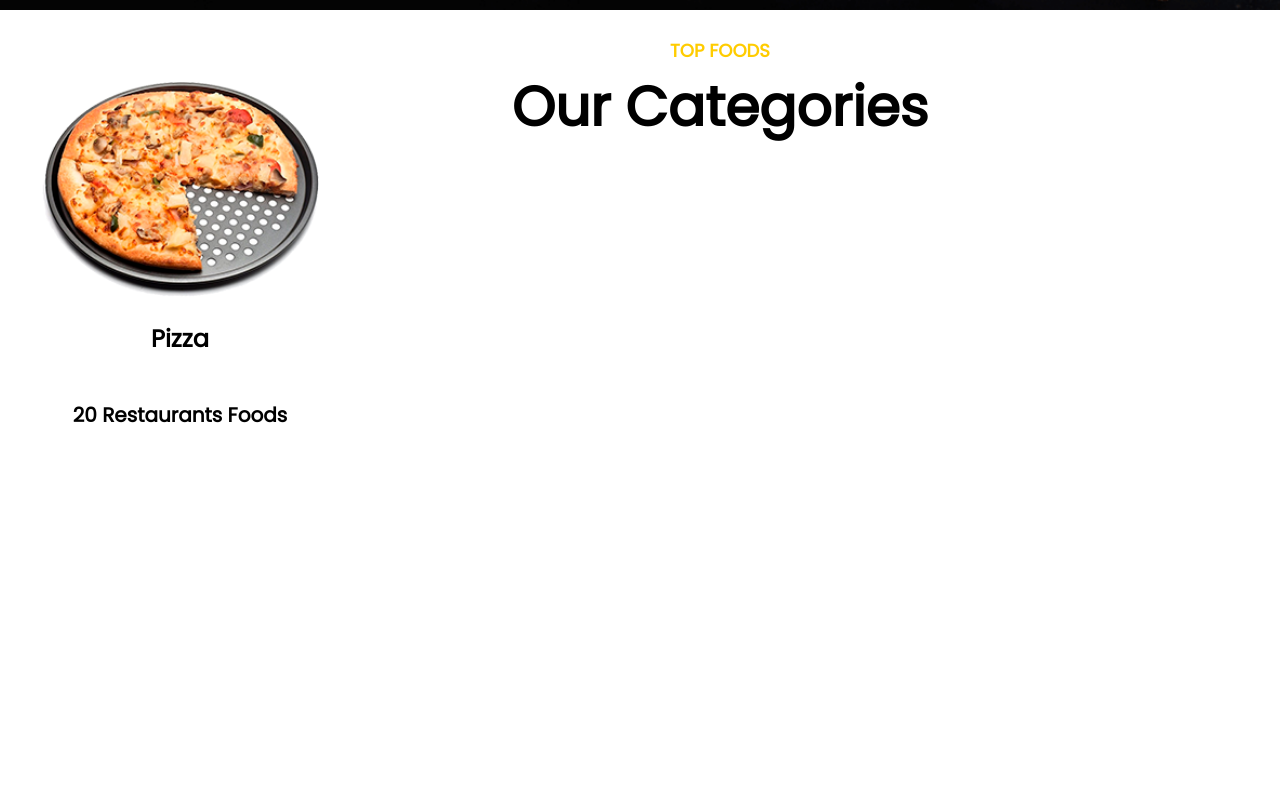
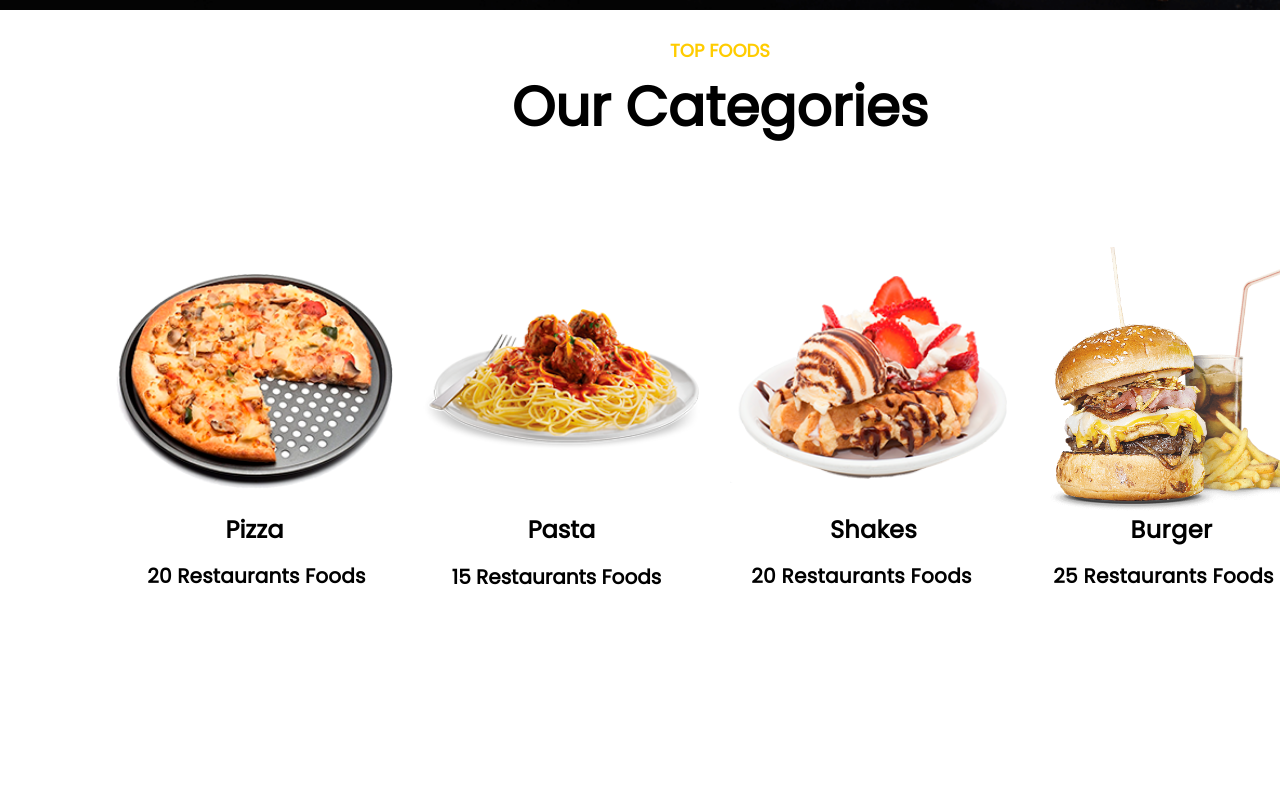
Before and after one commit to eleanorex/foodmood-landing, a plain HTML site: page index.html in a window 1280 px wide. Shown: the part 879-1686 px from the top of the page. Drawn offline with Linux system fonts and the light colour scheme; a web font is replaced by a local one.

Commit message:
updated html & styles

```diff
--- a/index.html
+++ b/index.html
@@ -56,21 +56,24 @@
                     <p class="food-description">20 Restaurants Foods</p>
                 </div>
                 <div class="pasta">
-                    <img src="" alt="">
-                    <p class="food-name"></p>
-                    <p class="food-description"></p>
+                    <img src="./img/pasta.png" alt="">
+                    <p class="food-name">Pasta</p>
+                    <p class="food-description">15 Restaurants Foods</p>
                 </div>
                 <div class="shakes">
-                    <img src="" alt="">
-                    <p class="food-name"></p>
-                    <p class="food-description"></p>
+                    <img src="./img/shakes.png" alt="">
+                    <p class="food-name">Shakes</p>
+                    <p class="food-description">20 Restaurants Foods</p>
                 </div>
                 <div class="burger">
-                    <img src="" alt="">
-                    <p class="food-name"></p>
-                    <p class="food-description"></p>
+                    <img src="./img/burger.png" alt="">
+                    <p class="food-name">Burger</p>
+                    <p class="food-description">25 Restaurants Foods</p>
                 </div>
             </div>
+        </div>
+        <div class="container-c">
+
         </div>
     </div>
 </body>
--- a/style.css
+++ b/style.css
@@ -10,6 +10,8 @@ body {
 }
 
 .main-container {
+    display: flex;
+    flex-direction: column;
     margin: 0 auto;
 }
 
@@ -215,12 +217,14 @@ nav {
 .food-cards {
     position: relative;
     width: 1440px;
+    height: 800px;
     display: flex;
     justify-content: center;
-    align-items: flex-end;
+    align-items: center;
 }
 
 .food-name {
+    position: relative;
     font-weight: 700;
     font-size: 24px;
 }
@@ -229,12 +233,11 @@ nav {
 .pasta,
 .shakes,
 .burger {
-    margin: 0 auto;
+    position: relative;
     display: flex;
     flex-direction: column;
     justify-content: flex-end;
     align-items: center;
-
 }
 
 .food-description {
@@ -242,3 +245,79 @@ nav {
     font-weight: 600;
     font-size: 20px;
 }
+
+.pizza {
+    bottom: -12px;
+    right: 50px;
+}
+
+.pizza .food-name {
+    top: -1.5px;
+}
+
+.pizza .food-description {
+    bottom: 31px;
+    letter-spacing: 0.2px;
+    right: -2px;
+}
+
+.pasta img {
+    position: relative;
+    top: 10px;
+    right: 20px;
+}
+
+.pasta .food-name {
+    top: 48px;
+    right: 20px;
+}
+
+.pasta .food-description {
+    top: 19px;
+    right: 25px;
+}
+
+.shakes img {
+    position: relative;
+    top: 10px;
+    left: 10px;
+}
+
+.shakes .food-name {
+    top: 15px;
+    left: 15px;
+    letter-spacing: 0.3px;
+}
+
+.shakes .food-description {
+    bottom: 15px;
+    letter-spacing: 0.3px;
+    left: 3px;
+}
+
+.burger img {
+    position: relative;
+    top: 10px;
+    left: 50px;
+}
+
+.burger .food-name {
+    bottom: 14px;
+    left: 36px;
+    letter-spacing: 0.5px;
+}
+
+.burger .food-description {
+    bottom: 44px;
+    left: 28px;
+    letter-spacing: 0.3px;
+}
+
+.container-c {
+    display: flex;
+    position: relative;
+    margin: 0 auto;
+    background: var(--yeallow-brand-color, #FC0);
+    width: 1440px;
+    height: 400px;
+}
```
